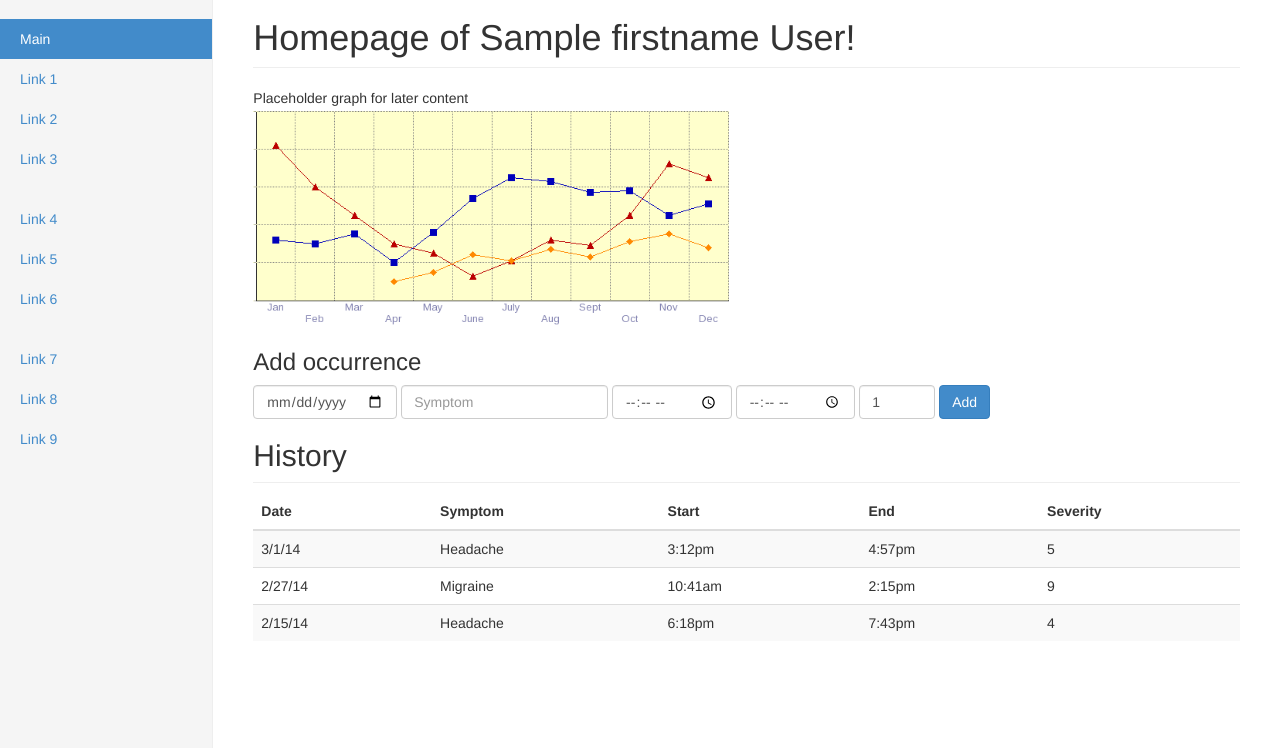
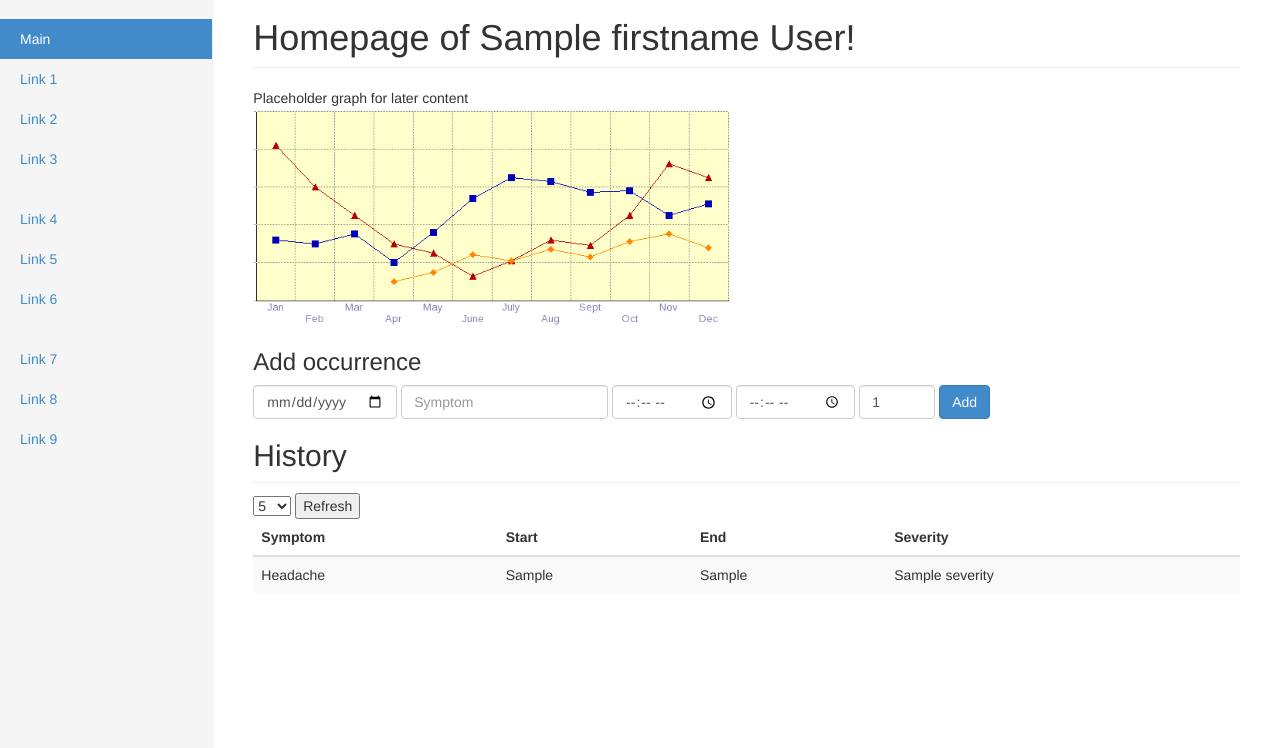
Before and after one commit to chrahunt/HeadacheTracker, a Flask app: template templates/homepage.html in a window 1280 px wide. Shown: the part 52-800 px from the top of the page. Run offline with Flask 2, Linux system fonts and the light colour scheme; the template is opened without the code that fills it: most values are stand-ins (such as "Sample title", 1, 10 or a date in 2020); grey boxes labelled with a size stand in for pictures from a placeholder-image service; some libraries are stand-ins or nearby versions.

Commit message:
Entry form/history functionality

```diff
--- a/server.py
+++ b/server.py
@@ -69,6 +69,26 @@ def register():
 
 	return render_template("register.html", selectedNav='Register', form=form)
 
+@app.route("/add_entry", methods=['GET', 'POST'])
+def addEntry():
+	db = db_connect()
+	cur = db.cursor()
+
+	if request.method == "POST":
+		start_datetime = request.form['date'] + " " + request.form['start']
+		end_datetime = request.form['date'] + " " + request.form['end']
+		query = "SELECT id FROM users WHERE username='" + session['logged'] + "'"
+		cur.execute(query)
+		user_id = cur.fetchone()
+		print user_id
+
+		query = "INSERT INTO headache_entries (entry_start, entry_end, severity, user_id) VALUES ('" + start_datetime + "', '" + end_datetime + "', '" + request.form['severity'] + "', '" + str(user_id[0]) + "')"
+		print query
+		cur.execute(query)
+		db.commit()
+
+	return redirect(url_for('homepage'))
+
 @app.route("/homepage", methods=['GET','POST'])
 def homepage():
 	db = db_connect()
@@ -85,7 +105,13 @@ def homepage():
 
 	allInfo = userInfo
 
-	return render_template("homepage.html", selectedNav='Home', allInfo=allInfo, loggedIn=True)
+	query = "SELECT entry_start, entry_end, severity FROM headache_entries WHERE user_id = (SELECT id FROM users WHERE username='" + session['logged'] + "') ORDER BY entry_start DESC"
+	print query
+	cur.execute(query)
+
+	entries = cur.fetchall()
+
+	return render_template("homepage.html", selectedNav='Home', allInfo=allInfo, entries=entries, loggedIn=True)
 
 @app.route("/dbsample")
 def dbsample():
--- a/templates/homepage.html
+++ b/templates/homepage.html
@@ -34,7 +34,7 @@ Homepage
           </div>
 
           <h3>Add occurrence</h3>
-          <form class="form-inline" method="POST" action="" role="form">
+          <form class="form-inline" method="POST" action="/add_entry" role="form">
                 <input type="date" class="form-control" name="date"/>
                 <input type="text" class="form-control" placeholder="Symptom" name="symptom"/>
                 <input type="time" class="form-control" placeholder="Start time" name="start"/>
@@ -44,11 +44,19 @@ Homepage
           </form>
 
           <h2 class="sub-header">History</h2>
+		<form class="form-inline" method="" action="" role="form">
+			<select name="history">
+			<option value="5">5</option>
+			<option value="10">10</option>
+			<option value="15">15</option>
+			<option value="25">25</option>
+			</select>
+			<button type="submit">Refresh</button>
+		</form>
           <div class="table-responsive">
             <table class="table table-striped">
               <thead>
                 <tr>
-                  <th>Date</th>
                   <th>Symptom</th>
                   <th>Start</th>
                   <th>End</th>
@@ -56,27 +64,14 @@ Homepage
                 </tr>
               </thead>
               <tbody>
+		{% for entry in entries %}
                 <tr>
-                  <td>3/1/14</td>
                   <td>Headache</td>
-                  <td>3:12pm</td>
-                  <td>4:57pm</td>
-                  <td>5</td>
+                  <td>{{entry.entry_start}}</td>
+                  <td>{{entry.entry_end}}</td>
+                  <td>{{entry.severity}}</td>
                 </tr>
-                <tr>
-                  <td>2/27/14</td>
-                  <td>Migraine</td>
-                  <td>10:41am</td>
-                  <td>2:15pm</td>
-                  <td>9</td>
-                </tr>
-                <tr>
-                  <td>2/15/14</td>
-                  <td>Headache</td>
-                  <td>6:18pm</td>
-                  <td>7:43pm</td>
-                  <td>4</td>
-                </tr>
+               	{% endfor %}
               </tbody>
             </table>
           </div>
--- a/test_data.sql
+++ b/test_data.sql
@@ -9,8 +9,8 @@ SET FOREIGN_KEY_CHECKS=1;
 /* Set up users. */
 INSERT INTO users (username, l_username, password_hash, salt) VALUES
 ('chris', LOWER('chris'), SHA2('password000000000000', 256), '000000000000'),
-('seth', LOWER('chris'), SHA2('password000000000000', 256), '000000000000'),
-('bryan', LOWER('chris'), SHA2('password000000000000', 256), '000000000000');
+('seth', LOWER('seth'), SHA2('password000000000000', 256), '000000000000'),
+('bryan', LOWER('bryan'), SHA2('password000000000000', 256), '000000000000');
 
 /* Get user IDs. */
 SELECT id FROM users WHERE username = 'chris' INTO @chris_id;
```
